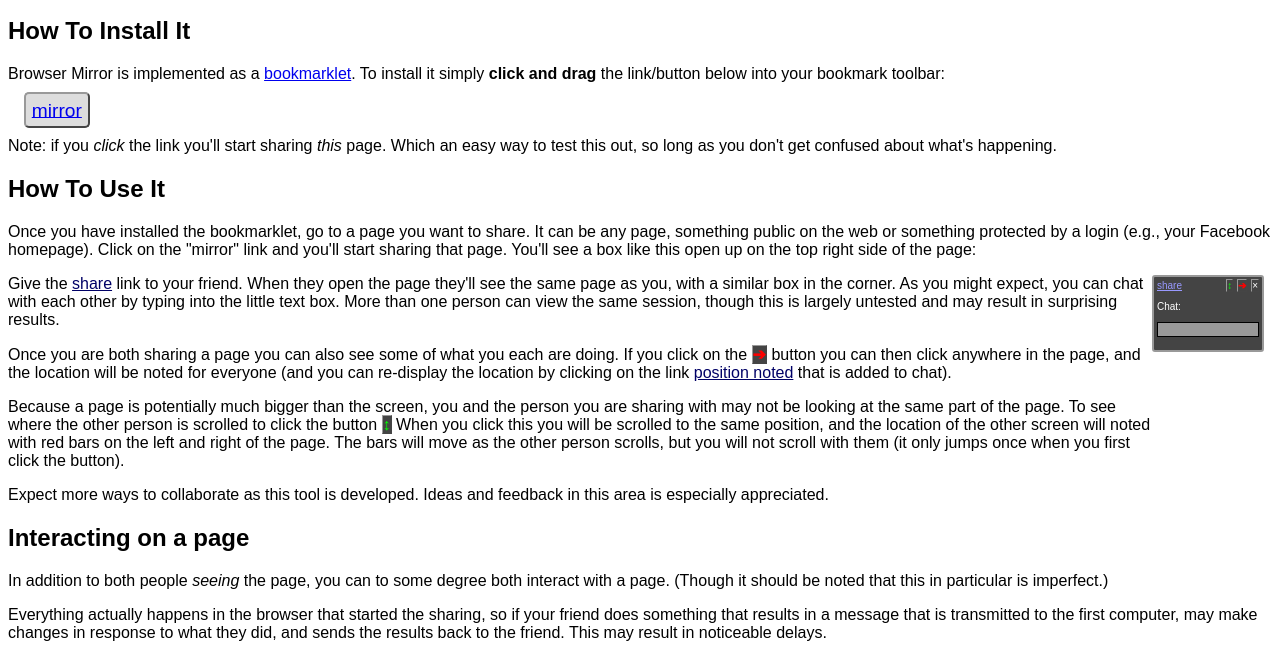
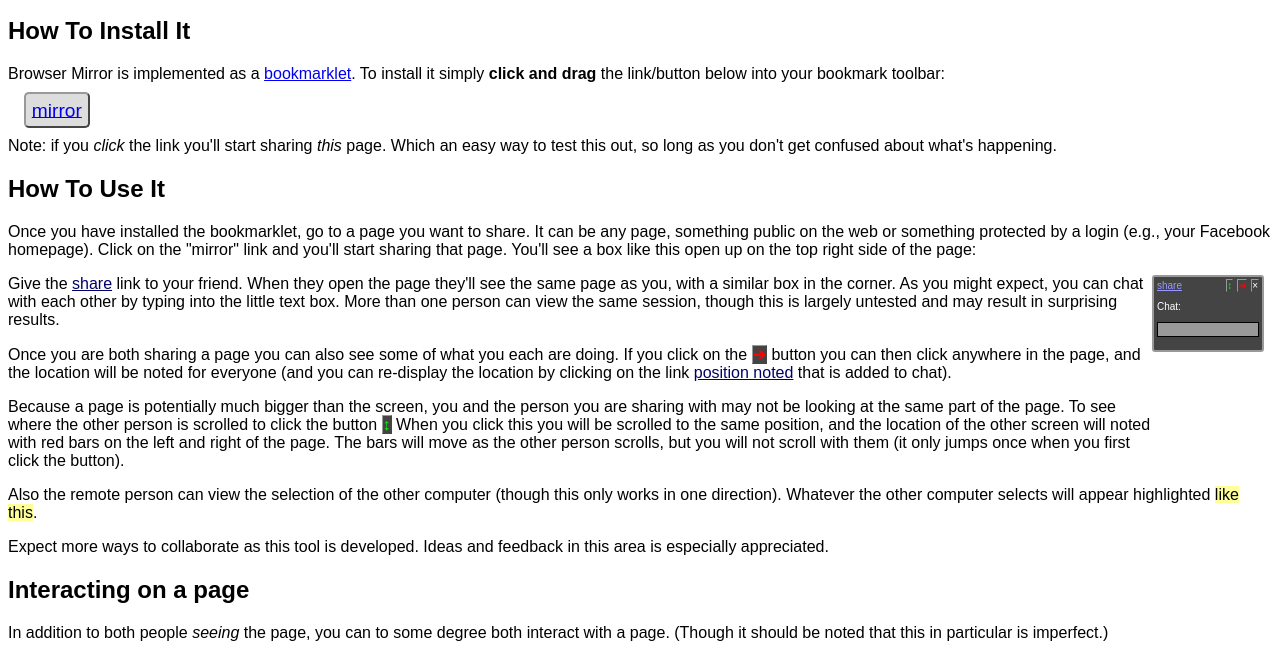
Before and after one commit to mozilla/browsermirror, a plain HTML site: page homepage.html in a window 1280 px wide. Shown: the part 105-760 px from the top of the page. Drawn offline with Linux system fonts and the light colour scheme.

Commit message:
note range view

```diff
--- a/homepage.html
+++ b/homepage.html
@@ -105,6 +105,11 @@ document.body.appendChild(s);
     you will not scroll with them (it only jumps once when you first click
     the button). </div>
 
+  <div>Also the remote person can view the selection of the other
+  computer (though this only works in one direction).  Whatever the
+  other computer selects will appear highlighted <span
+  style="background-color: #ff9">like this</span>. </div>
+
   <div>Expect more ways to collaborate as this tool is developed.
   Ideas and feedback in this area is especially appreciated. </div>
 
```
